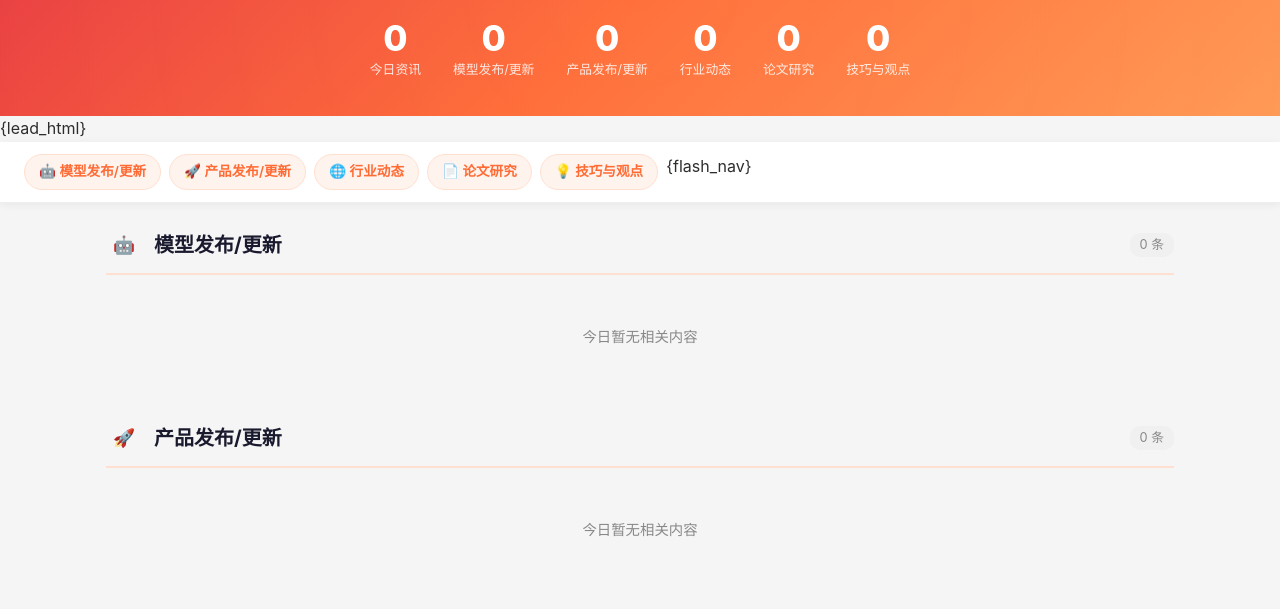
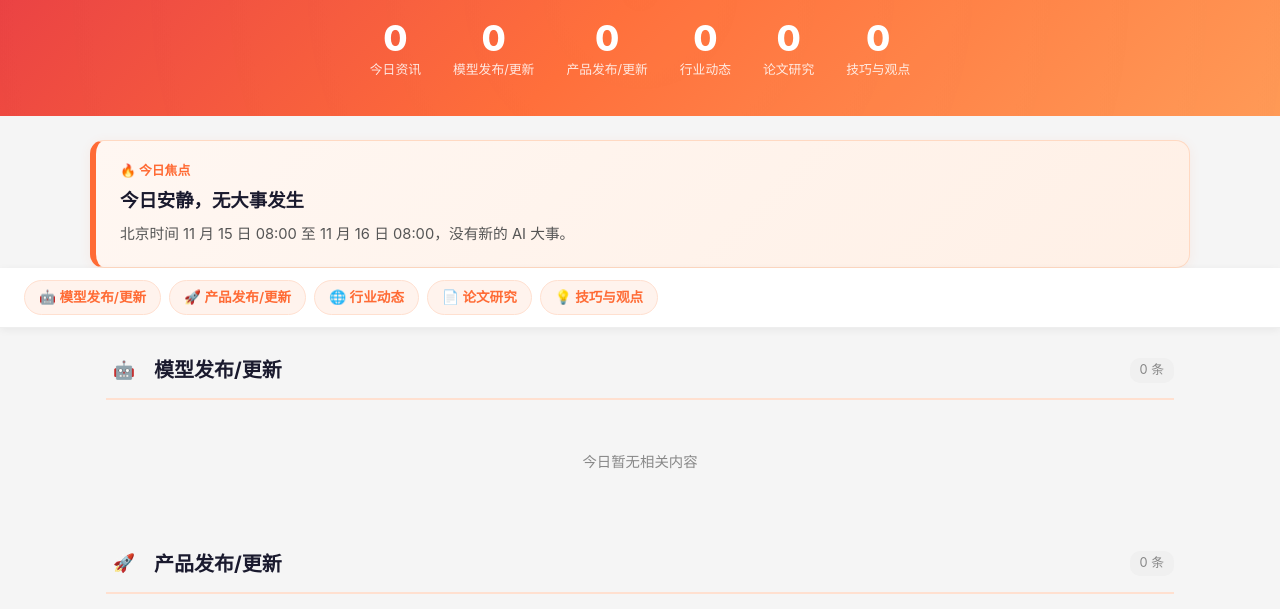
Before and after one commit to zhangxiaopeng361-cloud/ai-hot-daily, a plain HTML site: page index.html in a window 1280 px wide. Shown: the part 132-741 px from the top of the page. Drawn offline with Linux system fonts and the light colour scheme.

Commit message:
Update AI HOT daily report 2026-11-16

```diff
--- a/index.html
+++ b/index.html
@@ -149,13 +149,19 @@ main { max-width: 1100px; margin: 0 auto; padding: 24px 16px 60px; }
   </div>
 </div>
 
-{lead_html}
+
+<div class="lead-block">
+  <div class="lead-tag">🔥 今日焦点</div>
+  <div class="lead-title">今日安静，无大事发生</div>
+  <div class="lead-text">北京时间 11 月 15 日 08:00 至 11 月 16 日 08:00，没有新的 AI 大事。</div>
+</div>
+
 <div class="nav">
   <a href="#sec-ai-models">🤖 模型发布/更新</a>
   <a href="#sec-ai-products">🚀 产品发布/更新</a>
   <a href="#sec-industry">🌐 行业动态</a>
   <a href="#sec-paper">📄 论文研究</a>
-  <a href="#sec-tip">💡 技巧与观点</a>{flash_nav}
+  <a href="#sec-tip">💡 技巧与观点</a>
 </div>
 
 <main>
```
